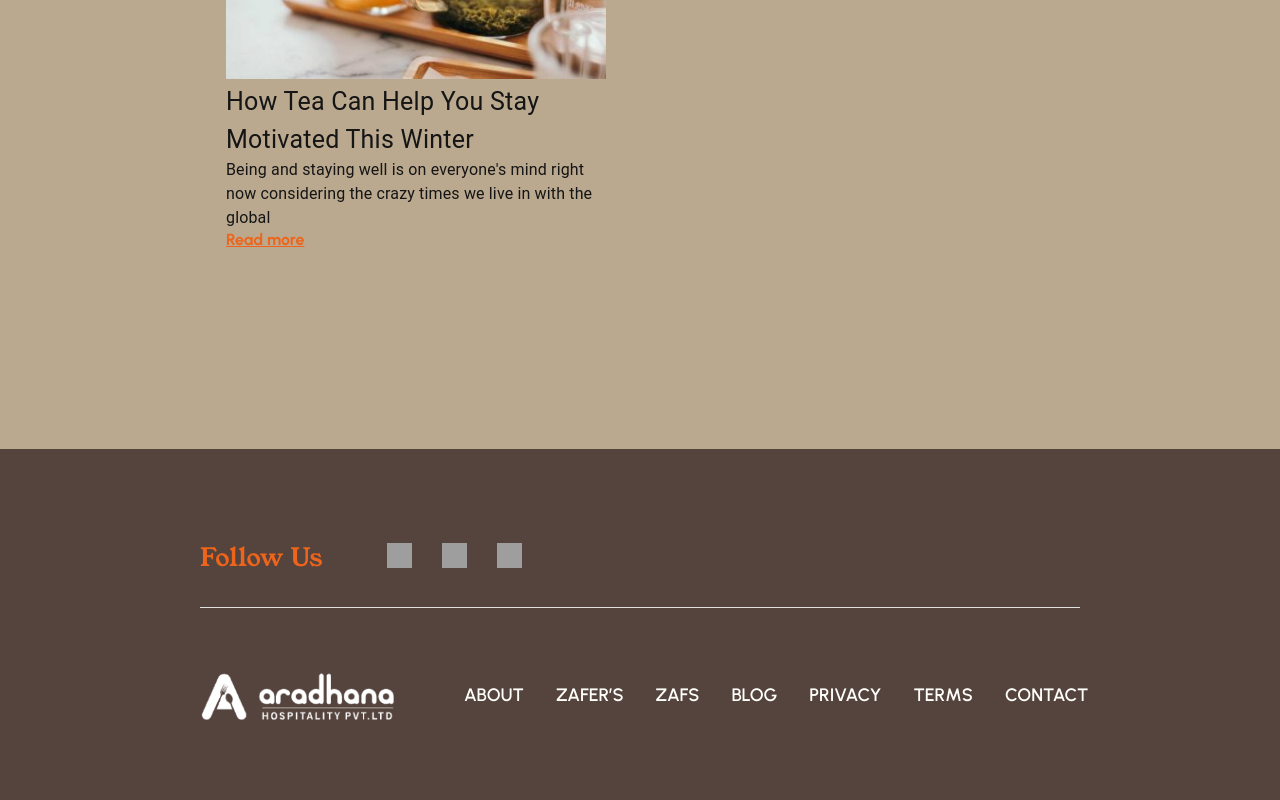
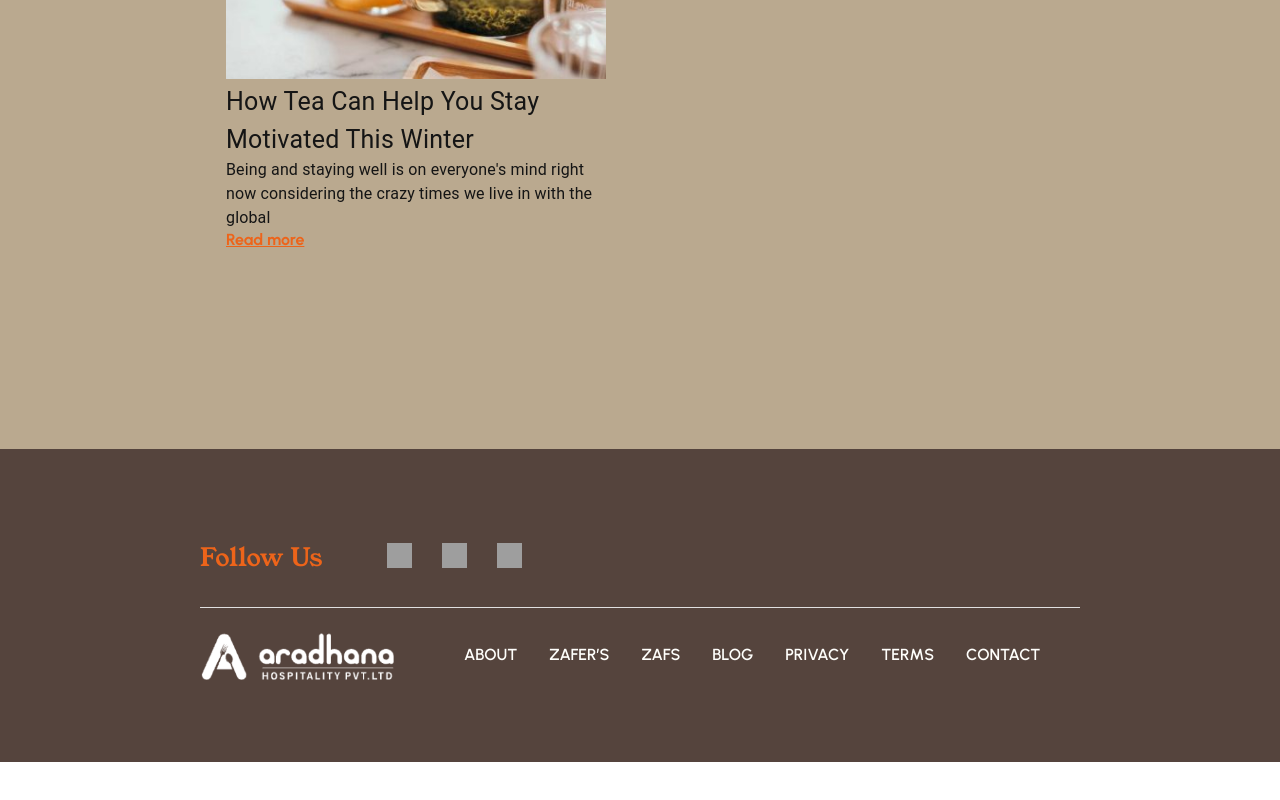
Before and after one commit to PankuMehra/Aradhana, a React (Create React App) app: page /blog in a window 1280 px wide. Shown: the part 1027-1827 px from the top of the page. After the commit the page ends 1789 px from the top, so only its background shows below. Built offline with nearby package versions, Linux system fonts and the light colour scheme; grey boxes are pictures that could not be loaded; the HTML template or start-up script is replaced by a standard one; what react-swipeable-views-utils would draw is missing.

Commit message:
Ui updated

```diff
--- a/src/component/Common/UI/Footer/Footer.jsx
+++ b/src/component/Common/UI/Footer/Footer.jsx
@@ -20,7 +20,7 @@ const Footer = () => {
     >
       <Box
         sx={{
-          display: { xs: "grid", sm: "flex" },
+          display: { xs: "flex", sm: "flex" },
           gap: { xs: 2, sm: 8 },
         }}
       >
@@ -40,7 +40,7 @@ const Footer = () => {
         <Box
           sx={{
             display: "flex",
-            flexDirection: { xs: "column", sm: "row" },
+            flexDirection: "row",
             alignItems: "center",
             justifyContent: { xs: "center", md: "flex-start" },
             gap: "30px",
@@ -73,8 +73,8 @@ const Footer = () => {
             xs: "center",
             md: "center",
           },
-          gap: 8,
-          mt: 5,
+          gap: { xs: 0, md: 8 },
+          // mt: 5,
         }}
       >
         <img
@@ -96,16 +96,16 @@ const Footer = () => {
             },
             display: "flex",
             flexDirection: {
-              xs: "column",
               md: "row",
             },
-            justifyContent: "flex-start",
+            justifyContent: { xs: "center", md: "flex-start" },
             alignItems: "center",
             textTransform: "uppercase",
             gap: {
               xs: "10px",
               md: 4,
             },
+            flexWrap: { xs: "wrap" },
           }}
         >
           {[
@@ -121,7 +121,7 @@ const Footer = () => {
               key={text}
               href="#"
               style={{
-                fontSize: "18px",
+                fontSize: { xs: "8px", md: "18px" },
                 fontWeight: "600",
                 color: "#FFFFFC",
                 textDecoration: "none",
--- a/src/component/Pages/About/About.jsx
+++ b/src/component/Pages/About/About.jsx
@@ -14,7 +14,7 @@ const About = () => {
         gap: { xs: "0%", md: "6%", lg: "8%" },
         bgcolor: "#55443D",
         p: {
-          xs: "20px",
+          xs: "20px 40px",
           sm: "40px",
           md: "60px",
           lg: "120px 200px",
--- a/src/component/Pages/Blog/Blog.jsx
+++ b/src/component/Pages/Blog/Blog.jsx
@@ -74,6 +74,7 @@ const Blog = () => {
         // position: "relative",
         // top: "-140px",
         marginTop: "-140px",
+        pt: "140px",
         p: { lg: "200px 200px" },
       }}
     >
--- a/src/component/Pages/Explore/Explore.jsx
+++ b/src/component/Pages/Explore/Explore.jsx
@@ -11,7 +11,7 @@ const Explore = () => {
       sx={{
         bgcolor: "#FFFFFF",
         p: {
-          xs: "20px",
+          xs: "20px 40px",
           sm: "40px",
           md: "60px",
           lg: "120px 200px",
--- a/src/component/Pages/Home/Home.jsx
+++ b/src/component/Pages/Home/Home.jsx
@@ -30,7 +30,7 @@ const Home = () => {
         sx={{
           display: "grid",
           gap: { xs: 1, sm: 2, md: 3, lg: 6 },
-          p: { xs: "20px", sm: "40px", md: "60px", lg: "120px 200px" },
+          p: { xs: "20px 40px", sm: "40px", md: "60px", lg: "120px 200px" },
           position: "relative",
           overflow: "hidden",
         }}
--- a/src/component/Pages/Insta/Insta.jsx
+++ b/src/component/Pages/Insta/Insta.jsx
@@ -27,10 +27,10 @@ const Insta = () => {
         m: "2px 0px",
         overflow: "hidden",
         p: {
-          xs: "20px",
+          xs: "20px 40px",
           sm: "40px",
           md: "0px 0px 0px 60px",
-          lg: "0px 0px 0px 100px",
+          lg: "0px 0px 0px 120px",
           xl: "0px 0px 0px 140px",
         },
       }}
--- a/src/component/Pages/Reviews/ReviewCorousel.jsx
+++ b/src/component/Pages/Reviews/ReviewCorousel.jsx
@@ -169,7 +169,10 @@ const ReviewCarousel = () => {
         // top: "100px",
         left: "50%",
         transform: "translate(-50%)",
-        width: { xs: "95%", md: "70%" },
+        width: { md: "70%" },
+        mt: {
+          xs: "10px",
+        },
       }}
     >
       <AutoPlaySwipeableViews
@@ -182,7 +185,7 @@ const ReviewCarousel = () => {
           <Box
             key={index}
             sx={{
-              height: "400px",
+              // height: "400px",
               display: "flex",
               alignItems: "center",
               justifyContent: "center",
--- a/src/component/Pages/Zafers/Zafers.jsx
+++ b/src/component/Pages/Zafers/Zafers.jsx
@@ -20,9 +20,9 @@ const Zafers = () => {
         justifyContent: "flex-start",
         gap: { xs: 4, md: "8%" },
         bgcolor: "#FFFFFF",
-        p: { xs: "20px", sm: "40px", md: "80px 0px 80px 160px" },
+        p: { xs: "20px 40px", sm: "40px", md: "80px 0px 80px 160px" },
         p: {
-          xs: "20px",
+          xs: "40px 40px",
           sm: "40px",
           md: "60px 0px 60px 60px",
           lg: "120px 0px 120px 200px",
--- a/src/component/Pages/Zafs/Zafs.jsx
+++ b/src/component/Pages/Zafs/Zafs.jsx
@@ -9,7 +9,7 @@ const Zafs = () => {
       sx={{
         bgcolor: "#55443D",
         p: {
-          xs: "20px",
+          xs: "20px 40px",
           sm: "40px",
           md: "60px",
           lg: "70px 100px",
```
